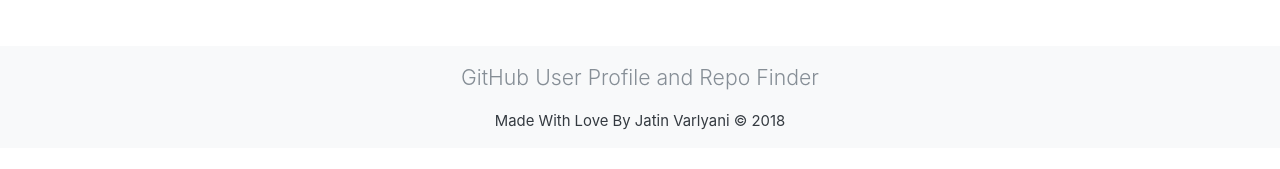
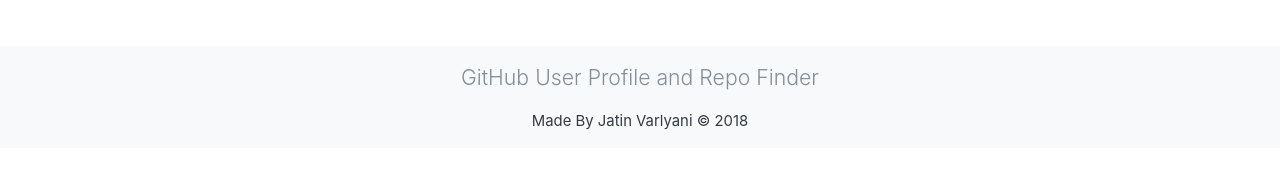
Before and after one commit to Jatin-8898/git-find, a plain HTML site: page index.html in a window 1280 px wide. Shown: the part 307-476 px from the top of the page. Drawn offline with nearby package versions, Linux system fonts and the light colour scheme.

Commit message:
Update index.html

```diff
--- a/index.html
+++ b/index.html
@@ -33,7 +33,7 @@
 
     <footer class="mt-5 p-3 text-center bg-light">
         <p class="lead "> GitHub User Profile and Repo Finder</p>
-         Made With Love By Jatin Varlyani &copy; 2018
+         Made By Jatin Varlyani &copy; 2018
     </footer>
 
 
```
